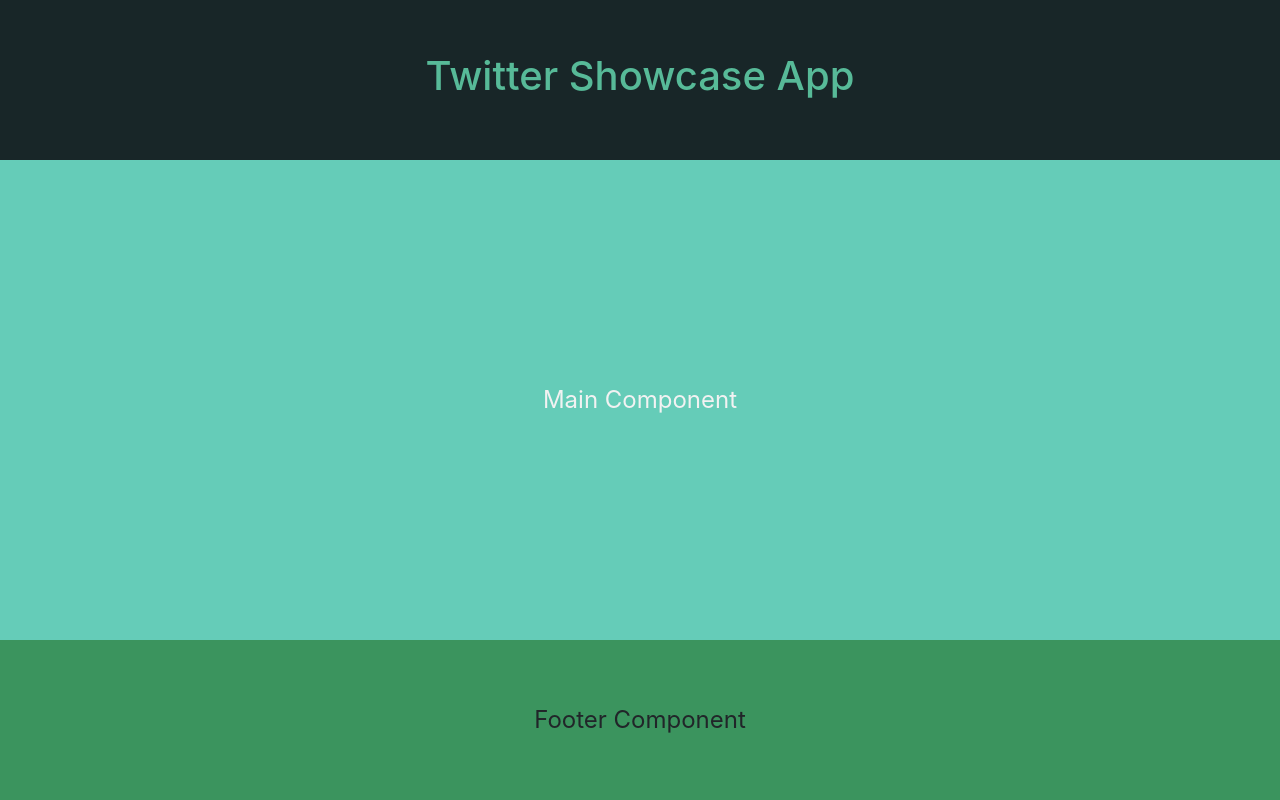
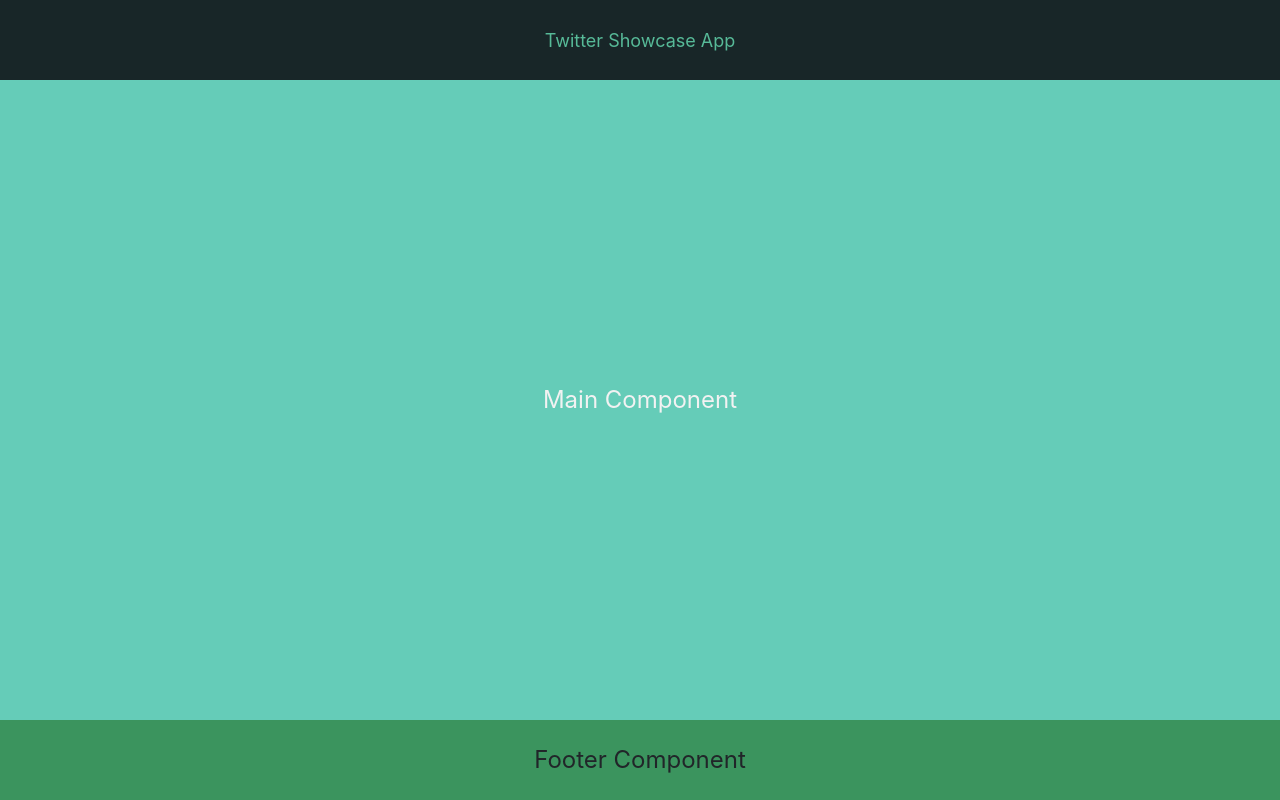
Before and after one commit to jazfunk/twitter-showcase-app, a React (Create React App) app: page / in a window 1280 px wide. Built offline with nearby package versions, Linux system fonts and the light colour scheme.

Commit message:
Adjusting component sizes

```diff
--- a/src/App.css
+++ b/src/App.css
@@ -4,18 +4,18 @@
 
 .App-header {
   background-color: #182628;
-  min-height: 20vh;
+  min-height: 10vh;
   display: flex;
   flex-direction: column;
   align-items: center;
   justify-content: center;
-  font-size: calc(10px + 2vmin);
+  font-size: 18px;
   color: #57BA98;
 }
 
 .App-main {
   background-color: #65CCB8;
-  min-height: 60vh;
+  min-height: 80vh;
   display: flex;
   flex-direction: column;
   justify-content: center;
@@ -25,7 +25,7 @@
 
 .App-footer {
   background-color: #3B945E;
-  min-height: 20vh;
+  min-height: 10vh;
   display: flex;
   flex-direction: column;
   justify-content: center;
--- a/src/TwitterShowcase.js
+++ b/src/TwitterShowcase.js
@@ -4,7 +4,7 @@
   render() {
     return (
       <div>
-        <h1>Twitter Showcase App</h1>
+        Twitter Showcase App
       </div>
     )
   }
```
